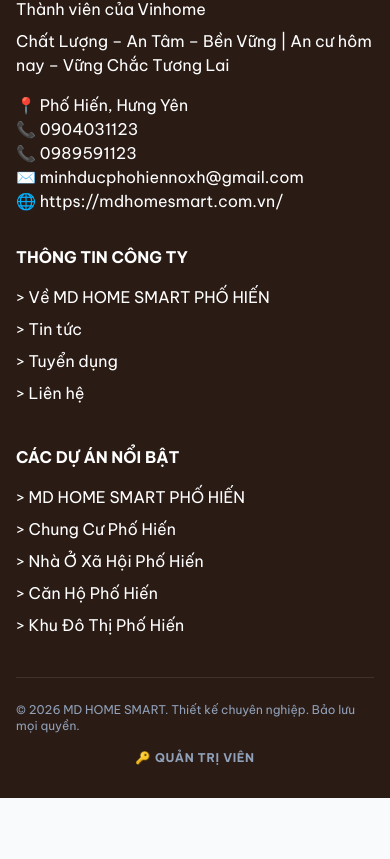
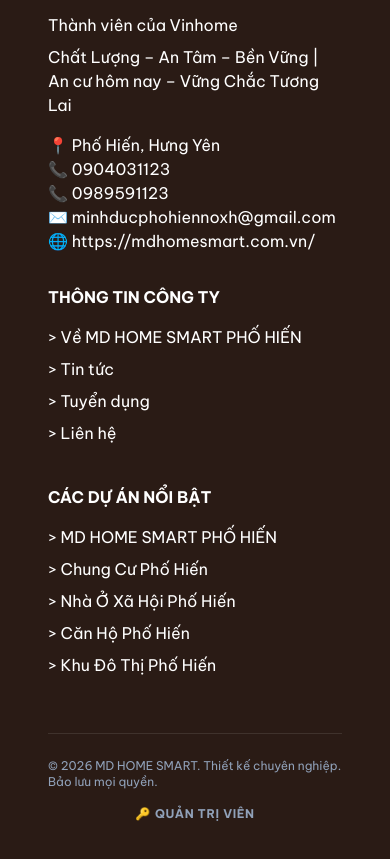
Before and after one commit to DavidK-Video/MDhome, a React (Vite) app: page / in a window 390 px wide. Shown: the part 8388-9247 px from the top of the page. Before the commit the page ends 9186 px from the top, so only its background shows below. Built offline with nearby package versions, Linux system fonts and the light colour scheme.

Commit message:
Update Footer.tsx

```diff
--- a/src/components/Footer.tsx
+++ b/src/components/Footer.tsx
@@ -24,8 +24,8 @@
   ];
 
   return (
-      <footer className="bg-[#2a1b15] text-white px-4 sm:px-6 md:px-8 py-8 md:py-12">
-        <div className="max-w-7xl mx-auto grid grid-cols-1 md:grid-cols-3 gap-8">
+      <footer className="bg-[#2a1b15] text-white p-12">
+        <div className="container mx-auto grid grid-cols-1 md:grid-cols-3 gap-8">
           <div>
             <h3 className="text-xl font-bold text-[#c9a227] mb-4">{MD_CONFIG.name}</h3>
             <p className="mb-2">Thành viên của Vinhome</p>
@@ -57,7 +57,7 @@
         </div>
 
         {/* Bottom bar with copyright and admin access */}
-        <div className="max-w-7xl mx-auto mt-8 md:mt-12 pt-6 border-t border-white/10 flex flex-col sm:flex-row justify-between items-center gap-4 text-xs text-slate-400 font-sans">
+        <div className="container mx-auto mt-12 pt-6 border-t border-white/10 flex flex-col sm:flex-row justify-between items-center gap-4 text-xs text-slate-400 font-sans">
           <p>© {new Date().getFullYear()} MD HOME SMART. Thiết kế chuyên nghiệp. Bảo lưu mọi quyền.</p>
           {onLogin && (
             <button
```
